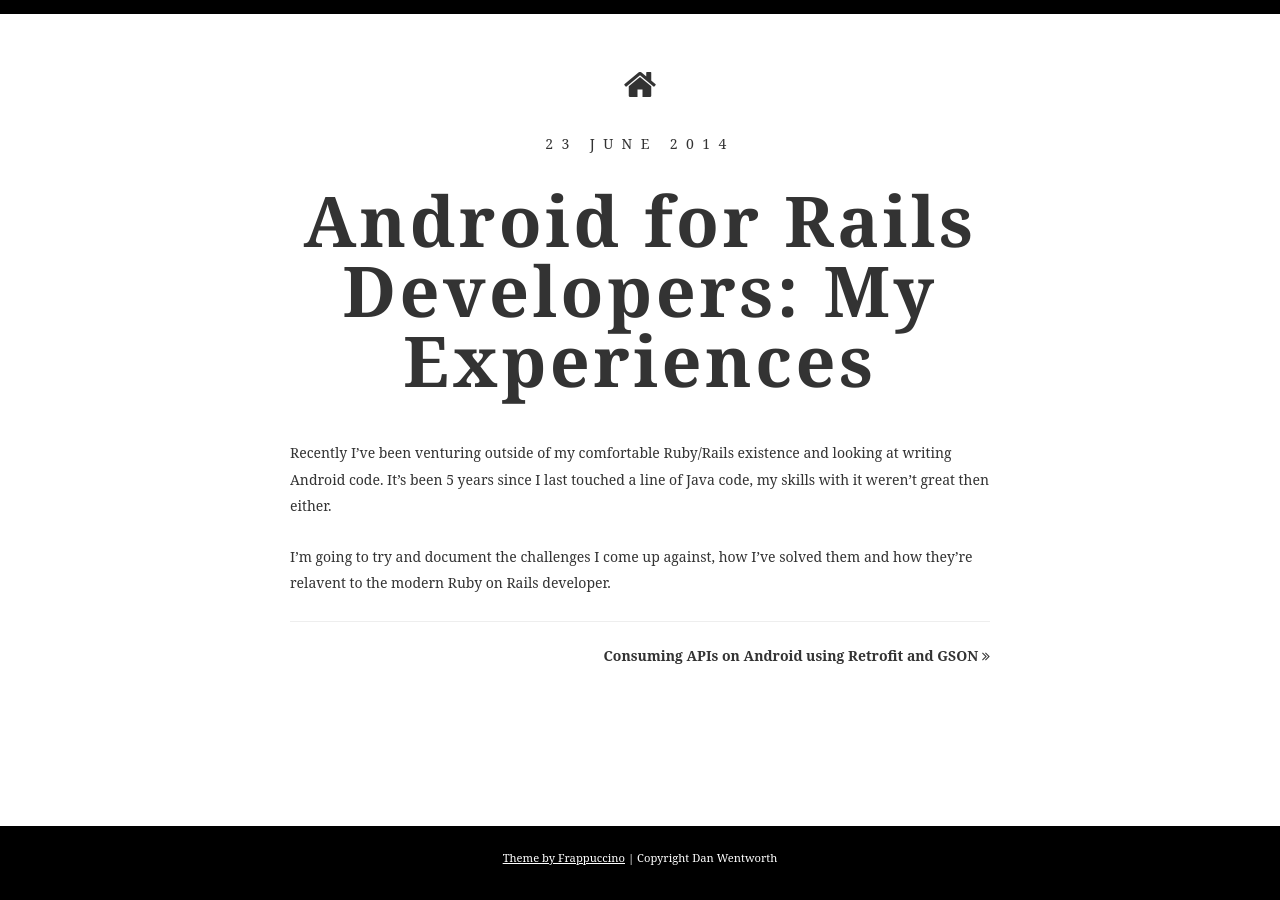
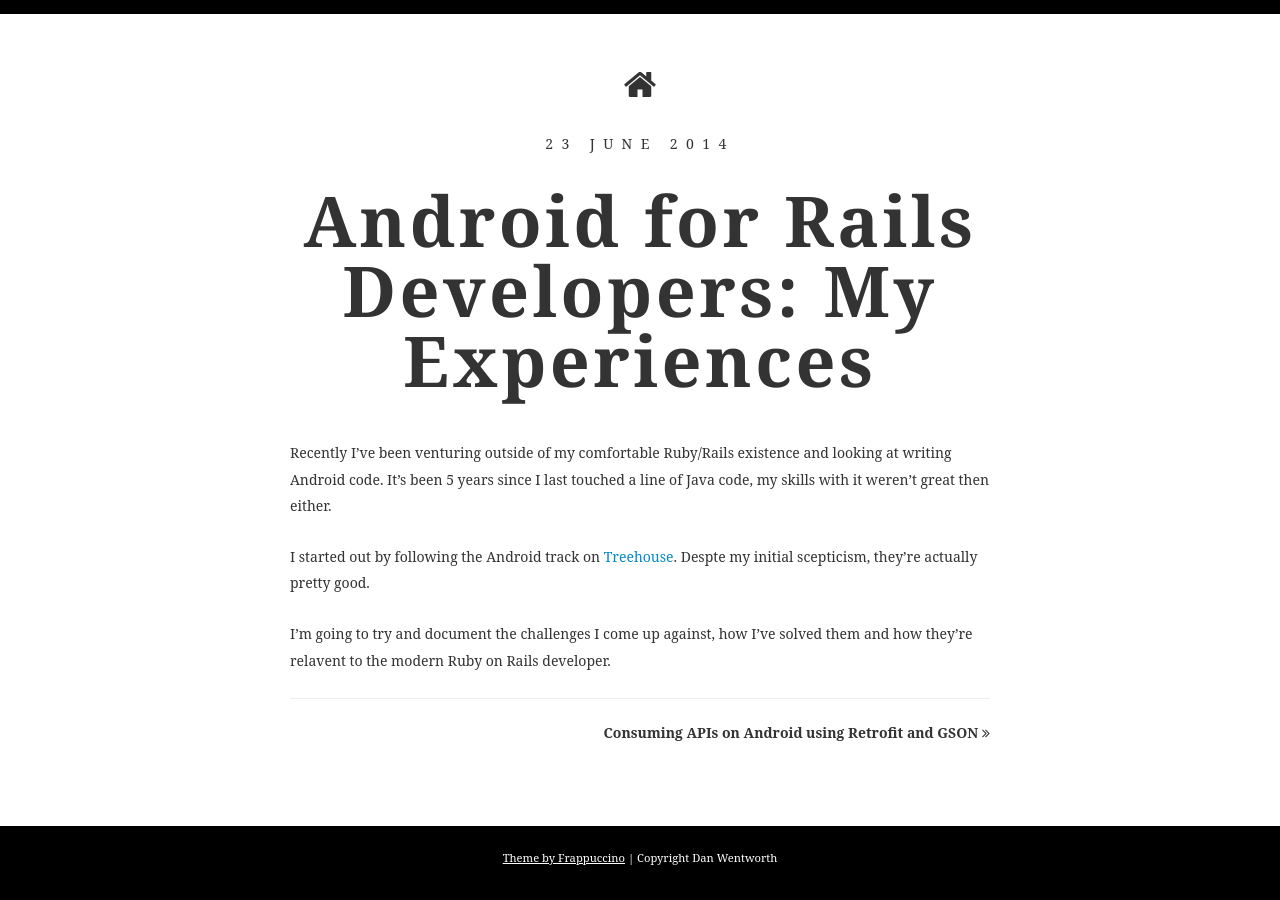
Before and after one commit to darkphnx/darkphnx.github.io, a Jekyll site: the page built from _posts/2014-06-23-getting-started-with-android.md, in a window 1280 px wide. Built offline with Jekyll 4.4.1, drawn with Linux system fonts in a browser that asks for light colours; some web fonts are replaced.

Commit message:
treehouse

```diff
--- a/_posts/2014-06-23-getting-started-with-android.md
+++ b/_posts/2014-06-23-getting-started-with-android.md
@@ -6,4 +6,6 @@ tags: Android
 
 Recently I've been venturing outside of my comfortable Ruby/Rails existence and looking at writing Android code. It's been 5 years since I last touched a line of Java code, my skills with it weren't great then either.
 
+I started out by following the Android track on [Treehouse](http://teamtreehouse.com/). Despte my initial scepticism, they're actually pretty good.
+
 I'm going to try and document the challenges I come up against, how I've solved them and how they're relavent to the modern Ruby on Rails developer.
```
